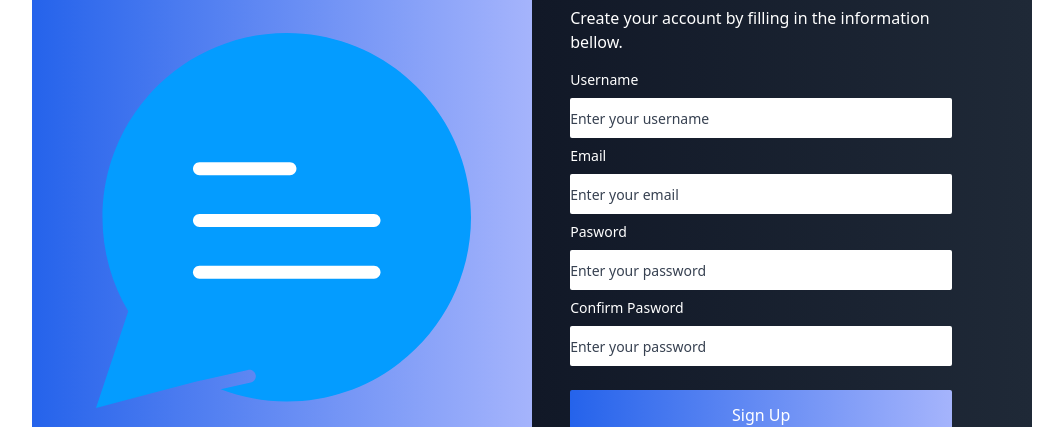
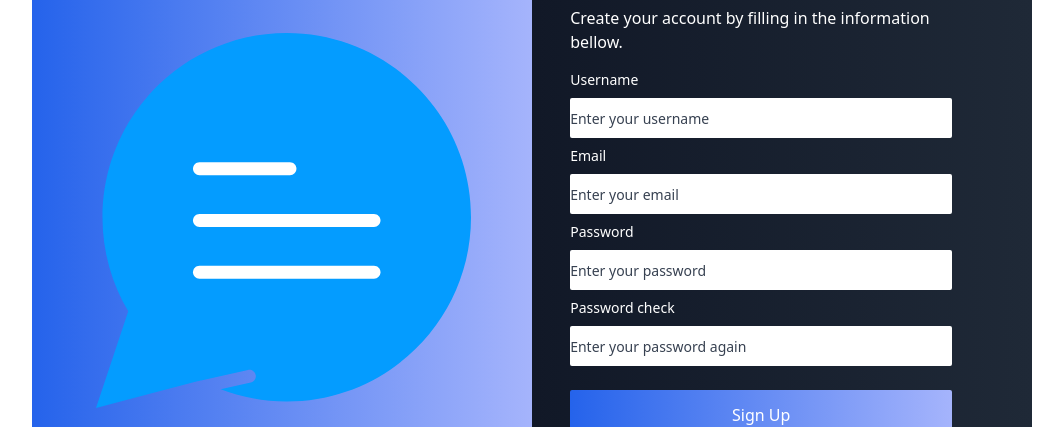
Before and after one commit to CasDS98/Frontend, a React (Create React App) app: page / in a window 1280 px wide. Shown: the part 143-570 px from the top of the page, without its empty margins (108-1171 px from the left). Built offline with nearby package versions, Linux system fonts and the light colour scheme.

Commit message:
Signup form refactor

```diff
--- a/src/components/FormLogin.js
+++ b/src/components/FormLogin.js
@@ -3,8 +3,8 @@ import { useForm, FormProvider } from "react-hook-form";
 import LabelInput from "../components/LabelInput";
 
 
-//test costum valistaion
-const existingEmail = async (email) =>
+//test costum validation
+/*const existingEmail = async (email) =>
 {
   await(1000);
   if(email === "test@hotmail.com")
@@ -12,12 +12,12 @@ const existingEmail = async (email) =>
     return true;
   }
   return "There is no user with this email.";
-}
+}*/
 
 const validationRules = {
   email: {
     required: "This is required",
-    validate : existingEmail
+    //validate : existingEmail
   },
   password: { required: "This is required" },
 };
--- a/src/components/FormSignup.js
+++ b/src/components/FormSignup.js
@@ -1,74 +1,119 @@
-import React from 'react'
-import useForm from './useForm'
-import validate from './validationInfo'
+import React from "react";
+import { useForm, FormProvider } from "react-hook-form";
+import LabelInput from "../components/LabelInput";
 import { Link } from 'react-router-dom';
 
-function FormSignup({submitForm}) {
-  const {handleChange, values, handleSubmit,errors} = useForm(submitForm, validate)
+let password2='';
+const existingEmail = async (email) =>
+{
+  await(1000);
+  if(email === "test@hotmail.com")
+  {
+    return true;
+  }
+  return "There is no user with this email.";
+}
+
+const passwordMatch = async (password) =>
+{
+  if(password === password2)
+  {
+    return true;
+  }
+  return "Passwords do not match.";
+}
+
+const passwordLenght = async (password) =>
+{
+  if(String(password).length >= 8)
+  {
+    return true;
+  }
+  return "Min length is 8.";
+}
+
+const validationRules = {
+  username: {
+    required: "Username is required",
+  },
+  email: {
+    required: "Email is required",
+    validate : existingEmail
+  },
+  password:
+  {
+    required: "Password is required",
+    validate: passwordLenght
+  },
+  password2:
+  {
+    required: "Password is required",
+    validate : passwordMatch
+  },
+};
+
+function FormSignup() {
+
+
+  const methods = useForm();
+  const {
+    handleSubmit,
+    reset,
+  } = methods;
+
+
+  const onSubmit = (data) => {
+    //call login api
+    console.log(JSON.stringify(data));
+    //console.log("errors",errors);
+    reset();
+  };
 
   return (
     <div className="form-content-right">
-       <form className="form" onSubmit={handleSubmit}>
+        <FormProvider {...methods}>
+    <form onSubmit={handleSubmit(onSubmit)} className="form">
            <h1>Create your account by filling in the information bellow.</h1>
-          {/* USERNAME */}
-          <div className="form-inputs">
-            <label htmlFor="username" className="form-label">Username</label>
-            <input
-                  id="username"
+           <LabelInput
+              label="Username"
               type="text"
-                  name="username"
-                  className="form-input"
               placeholder="Enter your username"
-                  value={values.username}
-                  onChange={handleChange}
+              validation={validationRules.username}
+              data-cy="username_input_login"
             />
-                {errors.username && <p>{errors.username}</p>}
-          </div>
-           {/* EMAIL */}
-          <div className="form-inputs">
-            <label htmlFor="email" className="form-label">Email</label>
-            <input
-                  id="email"
+            <LabelInput
+              label="Email"
               type="email"
-                  name="email"
-                  className="form-input"
               placeholder="Enter your email"
-                  value={values.email}
-                  onChange={handleChange}
+              validation={validationRules.email}
+              data-cy="email_input_login"
             />
-                 {errors.email && <p>{errors.email}</p>}
-          </div>
-           {/* PASSWORD */}
-           <div className="form-inputs">
-            <label htmlFor="password" className="form-label">Pasword</label>
-            <input
-                  id="password"
+
+            <LabelInput
+              label="Password"
               type="password"
-                  name="password"
-                  className="form-input"
               placeholder="Enter your password"
-                  value={values.password}
-                  onChange={handleChange}
+              validation={validationRules.password}
+              data-cy="password_input_login"
+              onChange={
+                event => password2 = event.target.value
+              }
             />
-                 {errors.password && <p>{errors.password}</p>}
-          </div>
-          {/* PASSWORD */}
-          <div className="form-inputs">
-            <label htmlFor="password2" className="form-label">Confirm Pasword</label>
-            <input
-                  id="password2"
+
+            <LabelInput
+              label="Password check"
               type="password"
-                  name="password2"
-                  className="form-input"
-                  placeholder="Enter your password"
-                  value={values.password2}
-                  onChange={handleChange}
+              placeholder="Enter your password again"
+              validation={validationRules.password2}
+              data-cy="password2_input_login"
+
             />
-                 {errors.password2 && <p>{errors.password2}</p>}
-          </div>
+
             <button className="form-input-btn" type="submit">Sign Up</button>
+
             <span className="form-input-login">Already have an account? Login <Link to="/login">here</Link></span>
       </form>
+      </FormProvider>
     </div>
   )
 }
--- a/src/components/LabelInput.js
+++ b/src/components/LabelInput.js
@@ -1,6 +1,6 @@
 import { useFormContext } from "react-hook-form";
 
-const LabelInput = ({ label, type, defaultValue, validation, ...rest }) => {
+const LabelInput = ({ label, type, defaultValue, validation,onChange, ...rest }) => {
   const { register, formState: { errors } } = useFormContext();
   return (
     <div className="form-inputs">
@@ -13,6 +13,7 @@ const LabelInput = ({ label, type, defaultValue, validation, ...rest }) => {
         id={label}
         name={label}
         className="form-input"
+        onChange={onChange}
         {...rest}
       />
       {errors[label] && (
--- a/src/components/useForm.js
+++ /dev/null
@@ -1,35 +0,0 @@
-import {useState,useEffect} from 'react'
-
-const useForm = (callback,validate) => {
-  const [values, setValues] = useState({
-    username : '',
-    email: '',
-    password: '',
-    password2: ''
-  })
-
-  const [errors, setErrors] = useState({})
-  const [isSubmitting, setIsSubmitting] = useState(false)
-
-  const handleChange = e => {
-    const {name,value} = e.target
-    setValues({ ...values, [name]: value })
-  }
-
-  const handleSubmit = e => {
-    e.preventDefault();
-
-    setErrors(validate(values));
-    setIsSubmitting(true);
-  }
-
-  useEffect(() => {
-    if(Object.keys(errors).length === 0 && isSubmitting){
-      callback();
-    }
-  },[errors])
-
-  return {handleChange, values, handleSubmit,errors}
-}
-
-export default useForm;
--- a/src/components/validationInfo.js
+++ /dev/null
@@ -1,35 +0,0 @@
-export default function validateInfo(values)
-{
-  let errors = {}
-
-  //username
-  if(!values.username.trim()){
-    errors.username = "Username required"
-  }
-
-  //email
-  if(!values.email){
-    errors.email = "Email required"
-  }else if (!/\S+@\S+\.\S+/.test(values.email))
-  {
-    errors.email = "Email adress is invalid"
-  }
-
-  if(!values.password)
-  {
-    errors.password = "Password is required"
-  }else if (values.password.search(/^[A-Za-z0-9@_]{8,40}$/) === -1)
-  {
-    errors.password = "Password needs to be 8 characters or more"
-  }
-
-  if(!values.password2)
-  {
-    errors.password2 = "Password is required"
-  }else if(values.password2 !== values.password)
-  {
-    errors.password2 = "Passwords do not match"
-  }
-
-  return errors;
-}
```
Lines whose indentation alone changed are shown as unchanged.
